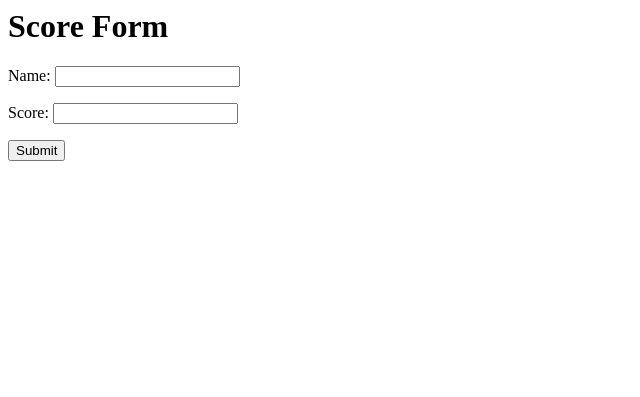
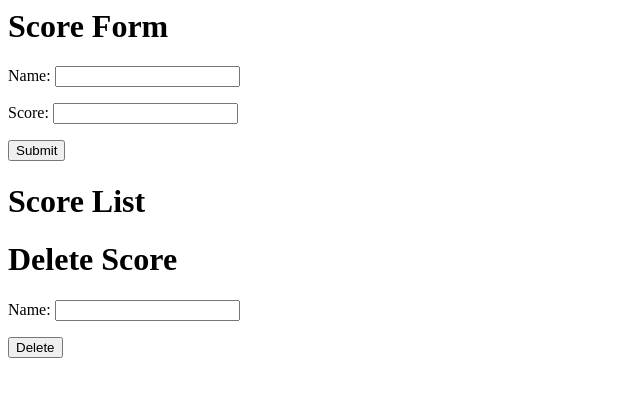
Before and after one commit to Berty14037/Hello_world_django, a Django app: page /score/ in a window 1280 px wide. Shown: the top 397 px of the page, without its empty margins (0-640 px from the left). Run offline with Django 5.2, Linux system fonts and the light colour scheme; data that the repository does not hold is empty.

Commit message:
Updated score/ allowig view and delete of scores

```diff
--- a/Score/forms.py
+++ b/Score/forms.py
@@ -5,3 +5,6 @@ class ScoreForm(forms.ModelForm):
     class Meta:
         model = Score
         fields = '__all__'
+
+class DeleteScoreForm(forms.Form):
+    name = forms.CharField(max_length=100)
--- a/Score/templates/Score/Score.html
+++ b/Score/templates/Score/Score.html
@@ -8,7 +8,21 @@
         <form method="post" action="{% url 'score_form' %}">
             {% csrf_token %}
             {{ form.as_p }}
-            <button type="submit">Submit</button>
+            <button type="submit" name="submit_score">Submit</button>
+        </form>
+
+        <h1>Score List</h1>
+        <ul>
+            {% for score in scores %}
+                <li>{{ score.name }} : {{ score.score}}</li>
+            {% endfor %}
+        </ul>
+
+        <h1>Delete Score</h1>
+        <form method="post" action="{% url 'score_form' %}">
+            {% csrf_token %}
+            {{ delete_form.as_p }}
+            <button type="submit" name="delete_score">Delete</button>
         </form>
     </body>
 
--- a/Score/urls.py
+++ b/Score/urls.py
@@ -5,4 +5,6 @@ from .views import score_view
 
 urlpatterns = [
     path('', score_view, name='score_form'),
+
+
 ]
--- a/Score/views.py
+++ b/Score/views.py
@@ -1,15 +1,27 @@
 from django.shortcuts import render
-from .forms import ScoreForm
+from .forms import ScoreForm, DeleteScoreForm
+from .models import Score
 
 # Create your views here.
 def score_view(request):
+    form = ScoreForm()
+    delete_form = DeleteScoreForm()
+
     if request.method == 'POST':
-        form = ScoreForm(request.POST)
-        if form.is_valid():
-            name = form.cleaned_data['name']
-            score = form.cleaned_data['score']
-            form.save()
-            form = ScoreForm()
-    else:
-        form = ScoreForm()
-    return render(request, 'Score/Score.html', {'form': form})
+        if 'submit_score' in request.POST:
+            form = ScoreForm(request.POST)
+            if form.is_valid():
+                form.save()
+                form = ScoreForm()
+        elif 'delete_score' in request.POST:
+            delete_form = DeleteScoreForm(request.POST)
+            if delete_form.is_valid():
+                name = delete_form.cleaned_data['name']
+                Score.objects.filter(name=name).delete()
+                delete_form = DeleteScoreForm()
+
+    scores = Score.objects.all()
+    return render(request, 'Score/Score.html', {
+        'form': form,
+        'delete_form': delete_form,
+        'scores': scores})
--- a/djangoproject/urls.py
+++ b/djangoproject/urls.py
@@ -21,4 +21,5 @@ urlpatterns = [
     path('admin/', admin.site.urls),
     path('', include('hello_world_app.urls')),
     path('score/', include('Score.urls')),
+
 ]
```
